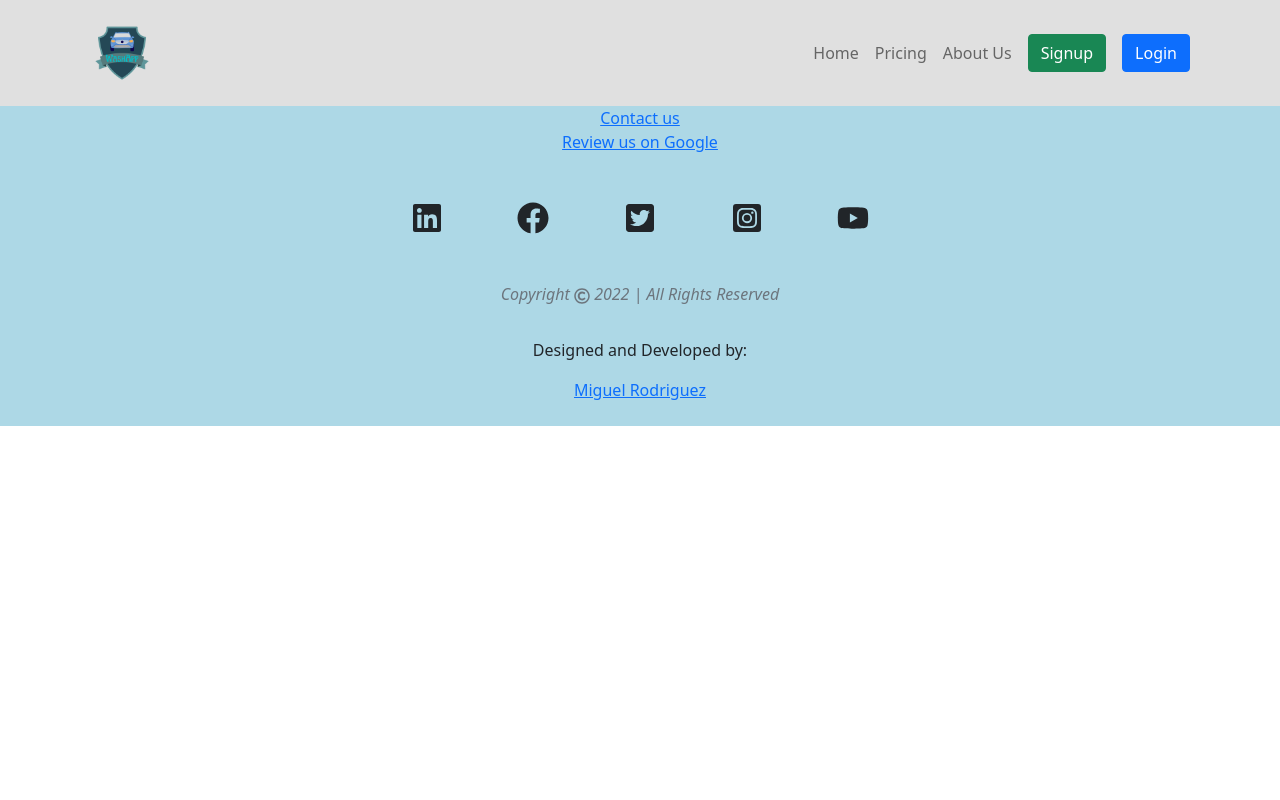
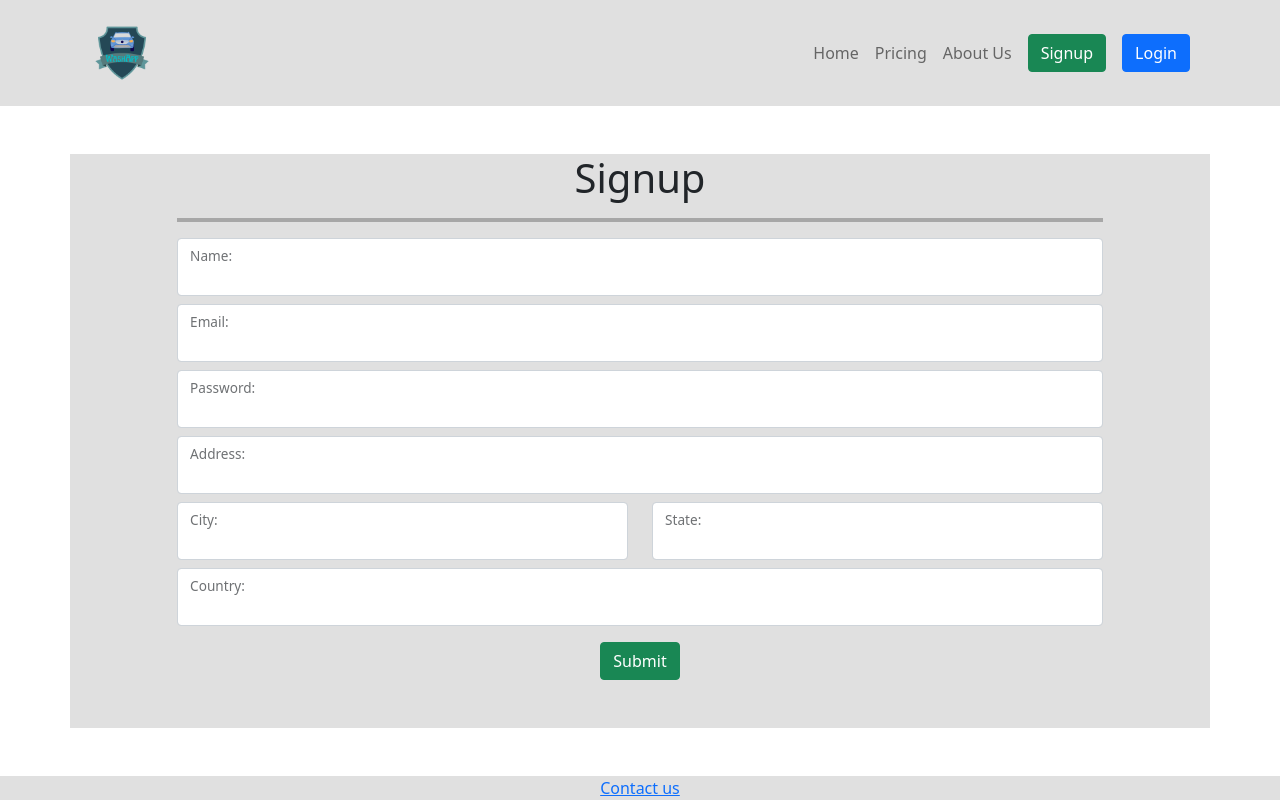
Before and after one commit to MgARL/washup_carwash, a React (Create React App) app in the folder frontend/: page /signup in a window 1280 px wide. Shown: the top 800 px of the page. Built offline with nearby package versions, Linux system fonts and the light colour scheme.

Commit message:
Created Dummy SignUp

```diff
--- a/frontend/src/App.tsx
+++ b/frontend/src/App.tsx
@@ -13,6 +13,7 @@ import Navigation from "./components/Navigation/Navigation";
 import Landing from "./components/Landing";
 import Dashboard from "./components/Dashboard";
 import Footer from "./components/Footer";
+import Signup from "./components/Signup";
 
 function App() {
   const [loggedIn, setLoggedIn] = useState<boolean>(false);
@@ -21,9 +22,15 @@ function App() {
       <Router>
         <GlobalContext.Provider value={{ setLoggedIn }}>
           <Navigation loggedIn={loggedIn} />
-          <Routes>
-            <Route path="/" element={loggedIn ? <Dashboard /> : <Landing />} />
-          </Routes>
+          <main className="footer-fill">
+            <Routes>
+              <Route
+                path="/"
+                element={loggedIn ? <Dashboard /> : <Landing />}
+              />
+              <Route path="/signup" element={<Signup />} />
+            </Routes>
+          </main>
           <Footer />
         </GlobalContext.Provider>
       </Router>
--- a/frontend/src/assets/css/App.css
+++ b/frontend/src/assets/css/App.css
@@ -3,5 +3,12 @@
 }
 
 .footer-fill {
-  height: calc(100vh - 460px);
+  min-height: calc(100vh - 425px);
 }
+.bg1{
+  background-color: rgba(217, 217, 217, 0.8);
+}
+
+.thick-line {
+  border: 2px solid black;
+}
--- a/frontend/src/assets/css/Navigation.css
+++ /dev/null
@@ -1,3 +0,0 @@
-.bg1{
-    background-color: rgba(217, 217, 217, 0.8);
-}
--- a/frontend/src/components/Footer.tsx
+++ b/frontend/src/components/Footer.tsx
@@ -14,7 +14,7 @@ import {
 
 function Footer() {
   return (
-    <Container style={{ background: "lightblue" }} fluid className="pb-4">
+    <Container  fluid className="pb-4 bg1">
       <Row>
         <Col sm={12}>
           {" "}
--- a/frontend/src/components/Landing.tsx
+++ b/frontend/src/components/Landing.tsx
@@ -2,7 +2,7 @@ import React from 'react'
 
 function Landing() {
   return (
-    <div className='footer-fill'>Landing</div>
+    <div>Landing</div>
   )
 }
 
--- a/frontend/src/components/Navigation/Navigation.tsx
+++ b/frontend/src/components/Navigation/Navigation.tsx
@@ -1,6 +1,5 @@
 import { Link } from "react-router-dom";
 import logo from "../../assets/images/logo_no_bg.png";
-import '../../assets/css/Navigation.css'
 
 // Bootstrap Comps
 import Navbar from "react-bootstrap/Navbar";
--- /dev/null
+++ b/frontend/src/components/Signup.tsx
@@ -0,0 +1,81 @@
+import React from "react";
+
+import Button from "react-bootstrap/Button";
+import Form from "react-bootstrap/Form";
+import Container from "react-bootstrap/Container";
+import Row from "react-bootstrap/Row";
+import Col from "react-bootstrap/Col";
+import FloatingLabel from "react-bootstrap/FloatingLabel";
+
+function Signup() {
+  return (
+    <Container className="my-5 bg1">
+      <Row className="d-flex justify-content-center">
+        <Col xs={10}>
+          <h1>Signup</h1>
+          <hr className="thick-line" />
+        </Col>
+      </Row>
+      <Form className="pb-5">
+        <Form.Group controlId="signup">
+          <Row className="d-flex justify-content-center mb-2">
+            <Col xs={12} md={10}>
+              <FloatingLabel controlId="name" label="Name:">
+                <Form.Control type="text" maxLength={50} required />
+              </FloatingLabel>
+            </Col>
+          </Row>
+          <Row className="d-flex justify-content-center mb-2">
+            <Col xs={12} md={10}>
+              <FloatingLabel controlId="email" label="Email:">
+                <Form.Control type="email" maxLength={50} required />
+              </FloatingLabel>
+            </Col>
+          </Row>
+          <Row className="d-flex justify-content-center mb-2">
+            <Col xs={12} md={10}>
+              <FloatingLabel controlId="password" label="Password:">
+                <Form.Control type="password" maxLength={255} required />
+              </FloatingLabel>
+            </Col>
+          </Row>
+          <Row className="d-flex justify-content-center mb-2">
+            <Col xs={12} md={10}>
+              <FloatingLabel controlId="address" label="Address:">
+                <Form.Control type="text" maxLength={255} required />
+              </FloatingLabel>
+            </Col>
+          </Row>
+          <Row className="d-flex justify-content-center mb-2">
+            <Col xs={6} md={5}>
+              <FloatingLabel controlId="city" label="City:">
+                <Form.Control type="text" maxLength={50} required />
+              </FloatingLabel>
+            </Col>
+            <Col xs={6} md={5}>
+              <FloatingLabel controlId="state" label="State:">
+                <Form.Control type="text" maxLength={2} required />
+              </FloatingLabel>
+            </Col>
+          </Row>
+          <Row className="d-flex justify-content-center mb-3">
+            <Col xs={12} md={10}>
+              <FloatingLabel controlId="country" label="Country:">
+                <Form.Control type="text" maxLength={50} required />
+              </FloatingLabel>
+            </Col>
+          </Row>
+          <Row className="d-flex justify-content-center">
+            <Col xs={2}>
+              <Button variant="success" type="submit">
+                Submit
+              </Button>
+            </Col>
+          </Row>
+        </Form.Group>
+      </Form>
+    </Container>
+  );
+}
+
+export default Signup;
```
